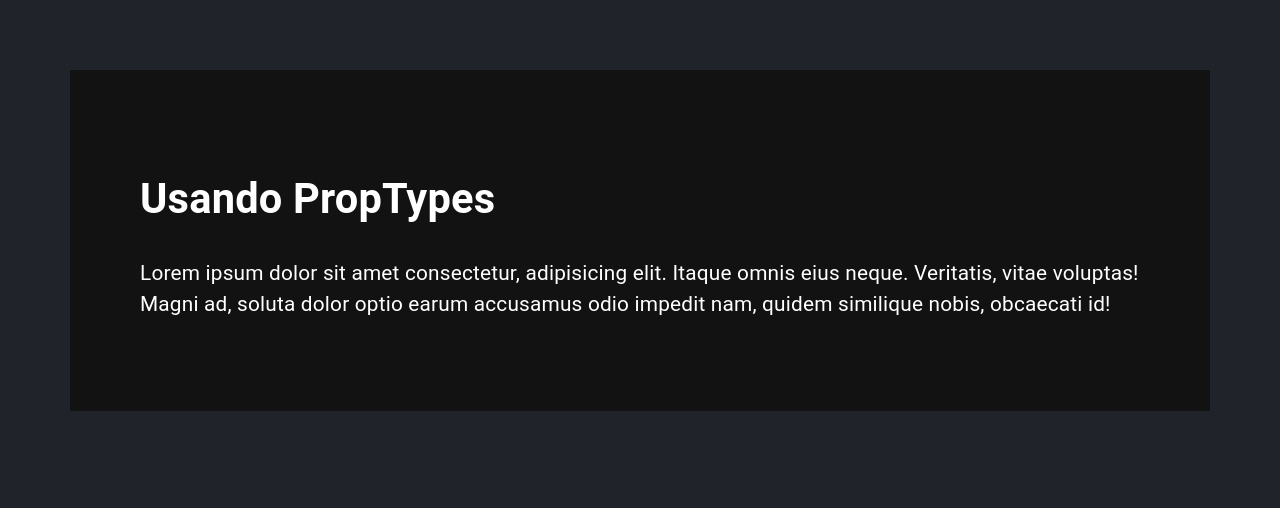
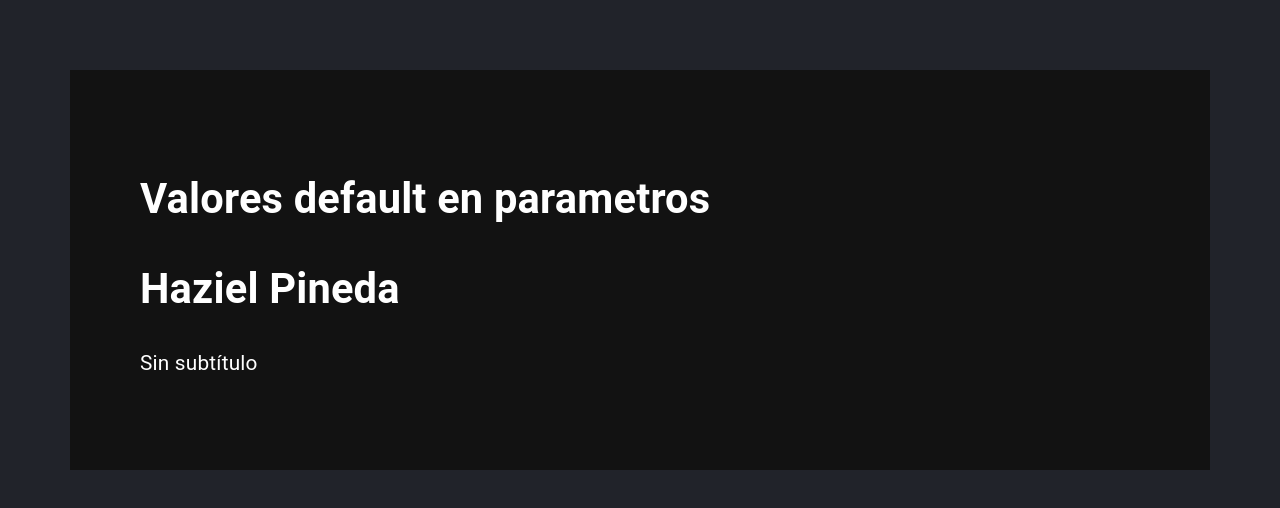
Before and after one commit to htmtmx/fh-course-counter-app-vite, a React (Vite) app: page / in a window 1280 px wide. Shown: the top 508 px of the page. Built offline with nearby package versions, Linux system fonts and the light colour scheme.

Commit message:
🚧 Update FirstApp component to use default parameter values

```diff
--- a/src/FirstApp.jsx
+++ b/src/FirstApp.jsx
@@ -1,16 +1,27 @@
 import PropTypes from 'prop-types';
 
-export const FirstApp = ({ title, subtitle }) => {
+export const FirstApp = ({ name='Cesar Pineda', title='Sin título', subtitle='Sin subtítulo' }) => {
 
   return (
     <>
       <h1>{ title }</h1>
+      <h1>{ name }</h1>
       <p>{ subtitle }</p>
     </>
   )
 }
 
 FirstApp.propTypes = {
+  name: PropTypes.string.isRequired,
   title: PropTypes.string.isRequired,
   subtitle: PropTypes.string
 }
+
+//! defaultProps will be deprecated in the future
+//! It's better to use the default values in the parameters
+
+// FirstApp.defaultProps = {
+//   name: 'Cesar Pineda',
+//   subtitle: 'Sin subtitulo',
+//   title: 'Sin titulo',
+// }
--- a/src/main.jsx
+++ b/src/main.jsx
@@ -15,7 +15,7 @@ ReactDOM.createRoot(document.getElementById('root')).render(
   <React.StrictMode>
     <ThemeProvider theme={darkTheme}>
       <CssBaseline/>
-      <FirstApp title='Usando PropTypes' subtitle='Lorem ipsum dolor sit amet consectetur, adipisicing elit. Itaque omnis eius neque. Veritatis, vitae voluptas! Magni ad, soluta dolor optio earum accusamus odio impedit nam, quidem similique nobis, obcaecati id!' />
+      <FirstApp name='Haziel Pineda' title='Valores default en parametros' />
 
     </ThemeProvider>
   </React.StrictMode>
```
